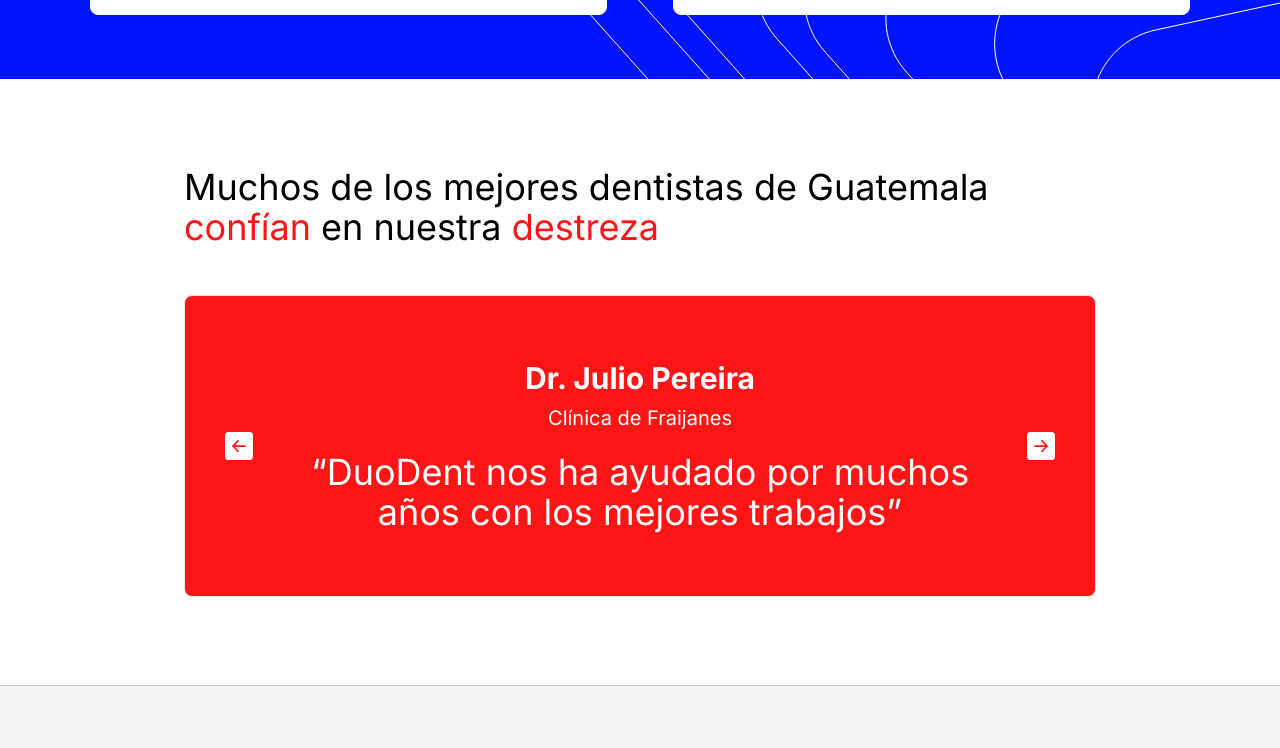
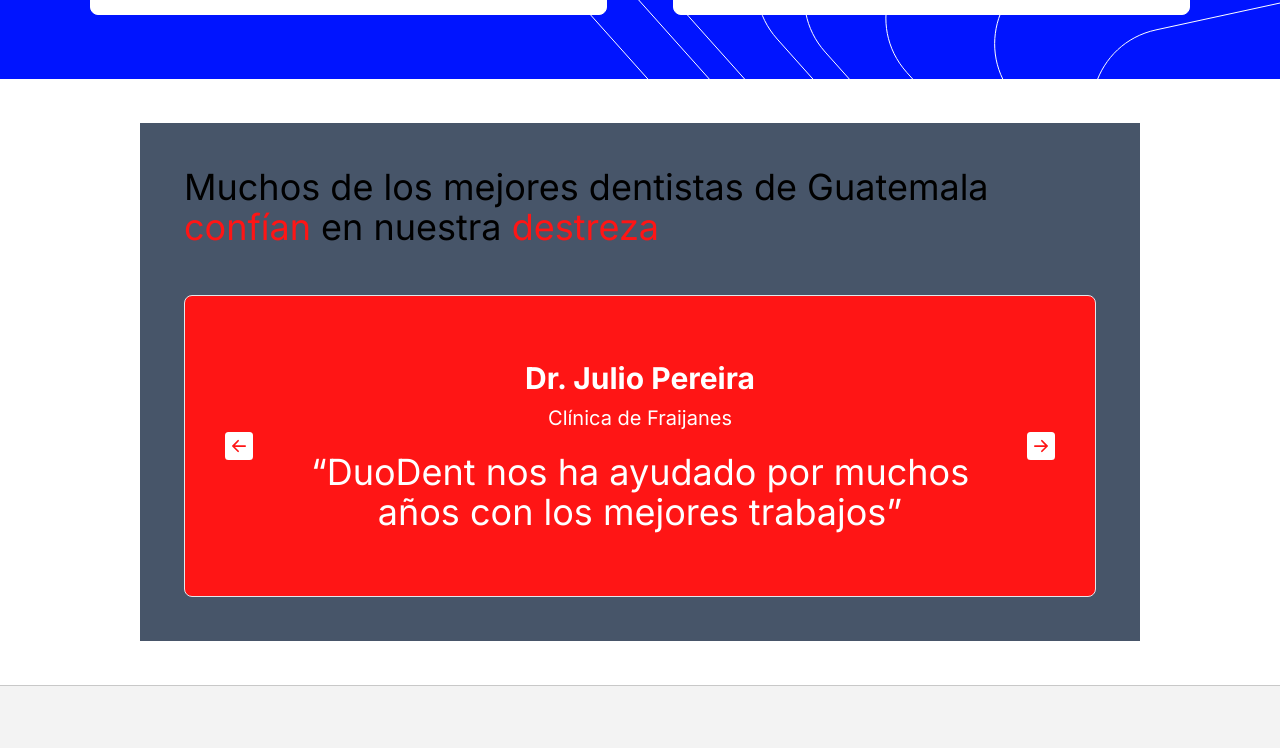
Before and after one commit to HyperMonkey3D/duodent-lab, a Next.js app: page / in a window 1280 px wide. Shown: the part 1660-2408 px from the top of the page. Built offline with nearby package versions, Linux system fonts and the light colour scheme.

Commit message:
style changes

```diff
--- a/components/common/Footer.tsx
+++ b/components/common/Footer.tsx
@@ -13,7 +13,7 @@
         <footer id="hablemos">
             <div className="container mx-auto flex flex-wrap lg:flex justify-evenly py-[80px]">
                 <div className="flex flex-col justify-between">
-                    <div className="bg-duo-blue w-[588px] h-[713px] border-0 rounded-lg ">
+                    <div className="bg-duo-blue w-[260px] sm:w-[350] md:w-[450px] lg:w-[588px] h-[713px] border-0 rounded-lg ">
                         <div >
                             <Image
                                 src={smile}
@@ -33,6 +33,7 @@
                                     src={arrowRight}
                                     alt="arrow right"
                                     height={18}
+                                    className="rotate-90 xl:rotate-0"
                                 />
                             </div>
                         </div>
--- a/components/common/Slider.tsx
+++ b/components/common/Slider.tsx
@@ -28,7 +28,7 @@
     }
 
     return(
-        <div className="bg-duo-orange flex p-10 border rounded-lg w-[300px] sm:w-[400px]  md:w-[500px] lg:w-full ">
+        <div className="bg-duo-orange  flex p-10 border rounded-lg w-[250px] sm:w-[400px]  md:w-[500px] lg:w-full ">
             <button
                 onClick={()=>counterDown()}
             >
--- a/components/sections/Hero.tsx
+++ b/components/sections/Hero.tsx
@@ -4,14 +4,14 @@
     return(
         <section className="py-6">
             <div className="container mx-auto flex flex-wrap justify-evenly py-6">
-                <div className="w-[674px] pl-12 py-12">
+                <div className=" xl:w-[674px] pl-12 py-12 bg-white">
                     <h1 className="text-6xl">Solucions Dentales de Calidad <br></br> Ejecutadas con Cuidado y Dedicación</h1>
                 </div>
-                <div className="w-[500px]  flex flex-col justify-center items-center">
-                    <div className="w-[394px] h-[175px] bg-duo-orange flex items-center border border-duo-orange rounded-t-lg">
+                <div className="w-full xl:w-[500px]  flex flex-col justify-center items-center bg-white px-12">
+                    <div className="w-full lg:w-[600px] xl:w-[394px] h-[175px] bg-duo-orange flex items-center border border-duo-orange rounded-t-lg">
                             <p className="text-white p-6 text-2xl ">Agende una visita de demostración, consulte especificaciones técnicas o aclare dudas</p>
                     </div>
-                    <div className="w-[394px] bg-white h-[108px] flex items-center justify-center border border-duo-orange rounded-b-lg">
+                    <div className="w-full lg:w-[600px]  xl:w-[394px] bg-white h-[108px] flex items-center justify-center border border-duo-orange rounded-b-lg">
                             <Link href={"#hablemos"} className={"text-duo-orange text-5xl font-bold"}>Contáctenos</Link>
                         </div>
                 </div>
--- a/components/sections/Trust.tsx
+++ b/components/sections/Trust.tsx
@@ -3,7 +3,7 @@
 const Trust = () => {
     return(
         <section id="confianza" className="bg-white py-11">
-            <div className="w-[500px] sm:w-[600px] md:w-[800] lg:w-[1000px] mx-auto p-11">
+            <div className="w-[300px] sm:w-[500px] md:w-[600] lg:w-[1000px] mx-auto p-11 bg-slate-600 flex flex-col justify-center items-center">
                 <div className="mb-12">
                     <h2 className="w-full text-4xl">
                         Muchos de los mejores dentistas de Guatemala <span className="text-duo-orange">confían</span> en nuestra <span className="text-duo-orange">destreza</span>
```
